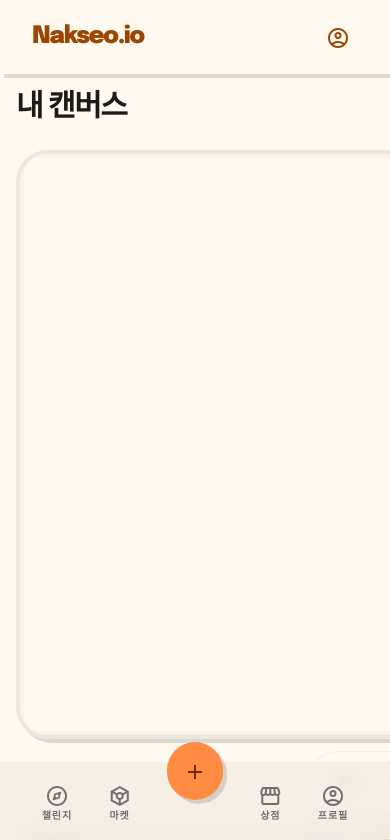
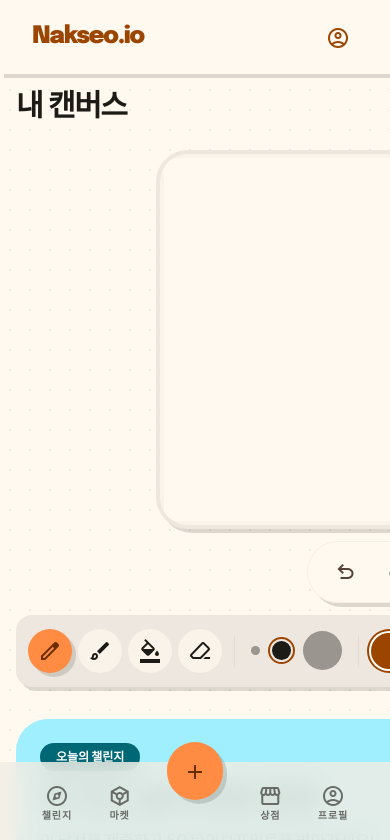
Before and after one commit to lwlovth/Nakseo.io, a React (Vite) app in the folder Desktop/Claude Code/: page /#/canvas in a window 390 px wide. Shown: the top 840 px of the page. Built offline with nearby package versions, Linux system fonts and the light colour scheme.

Commit message:
feat: paper-bg texture, sticker-shadow-hover, mobile canvas max-width

```diff
--- a/Desktop/Claude Code/src/components/Layout.jsx
+++ b/Desktop/Claude Code/src/components/Layout.jsx
@@ -143,7 +143,7 @@ function BottomNav() {
       className="fixed bottom-0 left-0 right-0 md:hidden backdrop-blur-md px-6 py-3 flex justify-around items-center z-50"
       style={{ backgroundColor: 'rgba(243,237,228,0.8)' }}
     >
-      {bottomItems.map((item, i) => {
+      {bottomItems.map((item) => {
         if (!item) {
           return (
             <div key="fab" className="relative -top-8">
@@ -177,7 +177,7 @@ function BottomNav() {
 // ── Layout ─────────────────────────────────────────────────────
 export default function Layout({ children }) {
   return (
-    <div className="bg-surface text-on-background font-body min-h-[100svh]">
+    <div className="paper-bg text-on-background font-body min-h-[100svh]">
       <TopNav />
       <div className="flex">
         <Sidebar />
--- a/Desktop/Claude Code/src/index.css
+++ b/Desktop/Claude Code/src/index.css
@@ -90,6 +90,25 @@ body {
   box-shadow: 4px 4px 0px 0px rgba(29, 27, 22, 0.15);
 }
 
+.sticker-shadow-hover {
+  transition: box-shadow 0.15s ease, transform 0.15s ease;
+}
+.sticker-shadow-hover:hover {
+  box-shadow: 6px 6px 0px 0px rgba(29, 27, 22, 0.15);
+  transform: translateY(-2px);
+}
+.sticker-shadow-hover:active {
+  box-shadow: 2px 2px 0px 0px rgba(29, 27, 22, 0.15);
+  transform: translateY(1px);
+}
+
+/* Paper dot-grid texture */
+.paper-bg {
+  background-color: var(--color-surface);
+  background-image: radial-gradient(circle, rgba(29, 27, 22, 0.07) 1px, transparent 1px);
+  background-size: 20px 20px;
+}
+
 .polaroid-frame {
   padding: 1rem 1rem 3rem 1rem;
   box-shadow: 6px 6px 0px 0px rgba(29, 27, 22, 0.1);
--- a/Desktop/Claude Code/src/pages/Canvas.jsx
+++ b/Desktop/Claude Code/src/pages/Canvas.jsx
@@ -358,7 +358,7 @@ export default function Canvas() {
         <div className="relative grid grid-cols-1 md:grid-cols-[1fr_auto] gap-4 md:gap-8 items-start">
 
           {/* Canvas + Controls */}
-          <div className="flex flex-col gap-3">
+          <div className="flex flex-col gap-3 w-full max-w-[500px] md:max-w-none mx-auto">
             <div className="w-full bg-surface-container-low rounded-lg p-1 sticker-shadow overflow-hidden border-4 md:border-8 border-surface-container-high">
               <canvas
                 ref={canvasRef}
```
